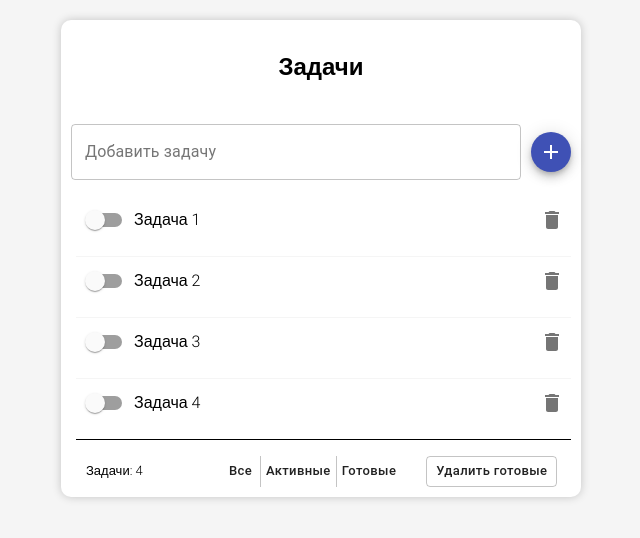
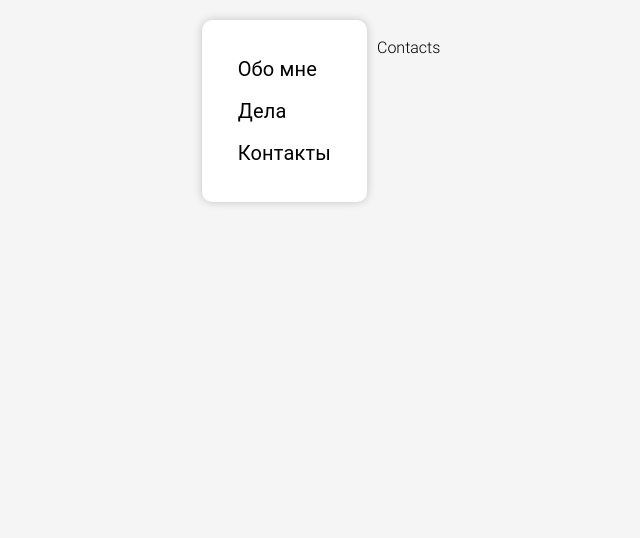
Before and after one commit to WebHeroSchool/GurevAleksey_React, a React (Create React App) app: page /contacts in a window 1280 px wide. Shown: the top 538 px of the page, without its empty margins (319-959 px from the left). Built offline with nearby package versions, Linux system fonts and the light colour scheme.

Commit message:
настроил react-router

```diff
--- a/package.json
+++ b/package.json
@@ -10,6 +10,7 @@
     "prop-types": "^15.7.2",
     "react": "^16.14.0",
     "react-dom": "^16.14.0",
+    "react-router-dom": "^5.2.0",
     "react-scripts": "3.4.3"
   },
   "scripts": {
--- /dev/null
+++ b/src/components/About/About.js
@@ -0,0 +1,13 @@
+import React from 'react';
+import '../Fonts/Fonts.css';
+
+let About = () => {
+  return (
+    <div>
+      <p>About</p>
+    </div>
+  )
+}
+
+
+export default About;
--- a/src/components/App/App.js
+++ b/src/components/App/App.js
@@ -1,84 +1,39 @@
-import React, {useState, useEffect} from 'react';
-import InputItems from '../InputItems/InputItems';
-import ItemList from '../ItemList/ItemList';
-import Footer from '../Footer/Footer';
-import styles from '../App/App.module.css';
+import {MenuItem, MenuList} from '@material-ui/core';
+import React from 'react';
 import '../Fonts/Fonts.css';
 
+import Todo from '../Todo/Todo'
+import About from '../About/About'
+import Contacts from '../Contacts/Contacts'
+
+import styles from '../App/App.module.css'
+import { BrowserRouter as Router, Route, Link } from 'react-router-dom';
+
 let App = () => {
-  let [todoItems, setTodoItems]  = useState ([
-    {
-      id: 1,
-      value : 'Задача 1',
-      isDone: false
-    },
-    {
-      id: 2,
-      value :'Задача 2',
-      isDone: false
-    },
-    {
-      id: 3,
-      value : 'Задача 3',
-      isDone: false
-    },
-    {
-      id: 4,
-      value : 'Задача 4',
-      isDone: false
-    },
-  ]);
+  return (
+    <Router>
+      <div className={styles.container}>
+        <div className={styles.sidebar}>
+          <MenuList>
+            <Link to='/' className={styles.link}>
+              <MenuItem style={{ fontSize: 20}}>Обо мне</MenuItem>
+            </Link>
+            <Link to='/todo' className={styles.link}>
+              <MenuItem style={{ fontSize: 20}}>Дела</MenuItem>
+            </Link>
+            <Link to='/contacts' className={styles.link}>
+              <MenuItem style={{ fontSize: 20}}>Контакты</MenuItem>
+            </Link>
+          </MenuList>
+        </div>
 
-
-  useEffect (() => {
-    console.log ('Create')
-  }, []);
-
-  useEffect (() => {
-    console.log ('Update')
-  }, [todoItems]);
-
-  let countTasks = todoItems.length;
-
-  let onClickDone = id => setTodoItems(todoItems.map(item => {
-      let newItem = {...item};
-
-      if (item.id === id) {
-        newItem.isDone = !item.isDone;
-      }
-      return newItem})
-    );
-
-
-  let onClickRemove = id => setTodoItems(todoItems.filter(item => item.id !== id)
-  );
-
-  let onClickAdd = value => {
-    setTodoItems([
-      ...todoItems,
-      {
-        value: value,
-        isDone: false,
-        id: countTasks + 1
-      }
-    ])
-    };
-
-
-  return (
-    <section className = {styles.container}>
-      <h1 className = {styles.title}>Задачи</h1>
-        <InputItems
-          TodoItems = { todoItems}
-          onClickAdd = {onClickAdd}
-        />
-        <ItemList
-          TodoItems = { todoItems}
-          onClickDone = {onClickDone}
-          onClickRemove = {onClickRemove}
-        />
-      <Footer countTasks = { countTasks } />
-    </section>
+        <div className={styles.content}>
+          <Route path='/' exact component={About}/>
+          <Route path='/todo' component={Todo}/>
+          <Route path='/contacts' component={Contacts}/>
+        </div>
+      </div>
+    </Router>
   )
 }
 
--- a/src/components/App/App.module.css
+++ b/src/components/App/App.module.css
@@ -8,17 +8,22 @@
   background-color: #f5f5f5;
 }
 
+
 .container {
-  margin: auto;
-  margin-top: 20px;
-  padding: 10px;
-  max-width: 500px;
+  display: flex;
+  justify-content: center;
+  padding-top: 20px;
+}
+
+.sidebar {
+  margin-right: 10px;
+  padding: 20px 20px 20px 20px;
+  background-color: #fff;
   border-radius: 10px;
-  background-color: #fff;
   box-shadow: 0 0 10px rgba(0,0,0,0.2);
 }
 
-.title {
-  font-weight: bold;
-  text-align: center;
+.link {
+  text-decoration: none;
+  color: #000;
 }
--- /dev/null
+++ b/src/components/Contacts/Contacts.js
@@ -0,0 +1,12 @@
+import React from 'react';
+import '../Fonts/Fonts.css';
+
+let Contacts = () => {
+  return (
+    <div>
+      <p>Contacts</p>
+    </div>
+  )
+}
+
+export default Contacts;
--- /dev/null
+++ b/src/components/Todo/Todo.js
@@ -0,0 +1,85 @@
+import React, {useState, useEffect} from 'react';
+import InputItems from '../InputItems/InputItems';
+import ItemList from '../ItemList/ItemList';
+import Footer from '../Footer/Footer';
+import styles from '../Todo/Todo.module.css';
+import '../Fonts/Fonts.css';
+
+let Todo = () => {
+  let [todoItems, setTodoItems]  = useState ([
+    {
+      id: 1,
+      value : 'Задача 1',
+      isDone: false
+    },
+    {
+      id: 2,
+      value :'Задача 2',
+      isDone: false
+    },
+    {
+      id: 3,
+      value : 'Задача 3',
+      isDone: false
+    },
+    {
+      id: 4,
+      value : 'Задача 4',
+      isDone: false
+    },
+  ]);
+
+
+  // useEffect (() => {
+  //   console.log ('Create')
+  // }, []);
+
+  // useEffect (() => {
+  //   console.log ('Update')
+  // }, [todoItems]);
+
+  let countTasks = todoItems.length;
+
+  let onClickDone = id => setTodoItems(todoItems.map(item => {
+      let newItem = {...item};
+
+      if (item.id === id) {
+        newItem.isDone = !item.isDone;
+      }
+      return newItem})
+    );
+
+
+  let onClickRemove = id => setTodoItems(todoItems.filter(item => item.id !== id)
+  );
+
+  let onClickAdd = value => {
+    setTodoItems([
+      ...todoItems,
+      {
+        value: value,
+        isDone: false,
+        id: countTasks + 1
+      }
+    ])
+    };
+
+
+  return (
+    <section className = {styles.container}>
+      <h1 className = {styles.title}>Задачи</h1>
+        <InputItems
+          TodoItems = { todoItems}
+          onClickAdd = {onClickAdd}
+        />
+        <ItemList
+          TodoItems = { todoItems}
+          onClickDone = {onClickDone}
+          onClickRemove = {onClickRemove}
+        />
+      <Footer countTasks = { countTasks } />
+    </section>
+  )
+}
+
+export default Todo;
--- /dev/null
+++ b/src/components/Todo/Todo.module.css
@@ -0,0 +1,13 @@
+.container {
+  margin: auto;
+  padding: 10px;
+  max-width: 500px;
+  border-radius: 10px;
+  background-color: #fff;
+  box-shadow: 0 0 10px rgba(0,0,0,0.2);
+}
+
+.title {
+  font-weight: bold;
+  text-align: center;
+}
```
Also changed, not shown: 1 other file (tests, documents, lock files or other folders).
